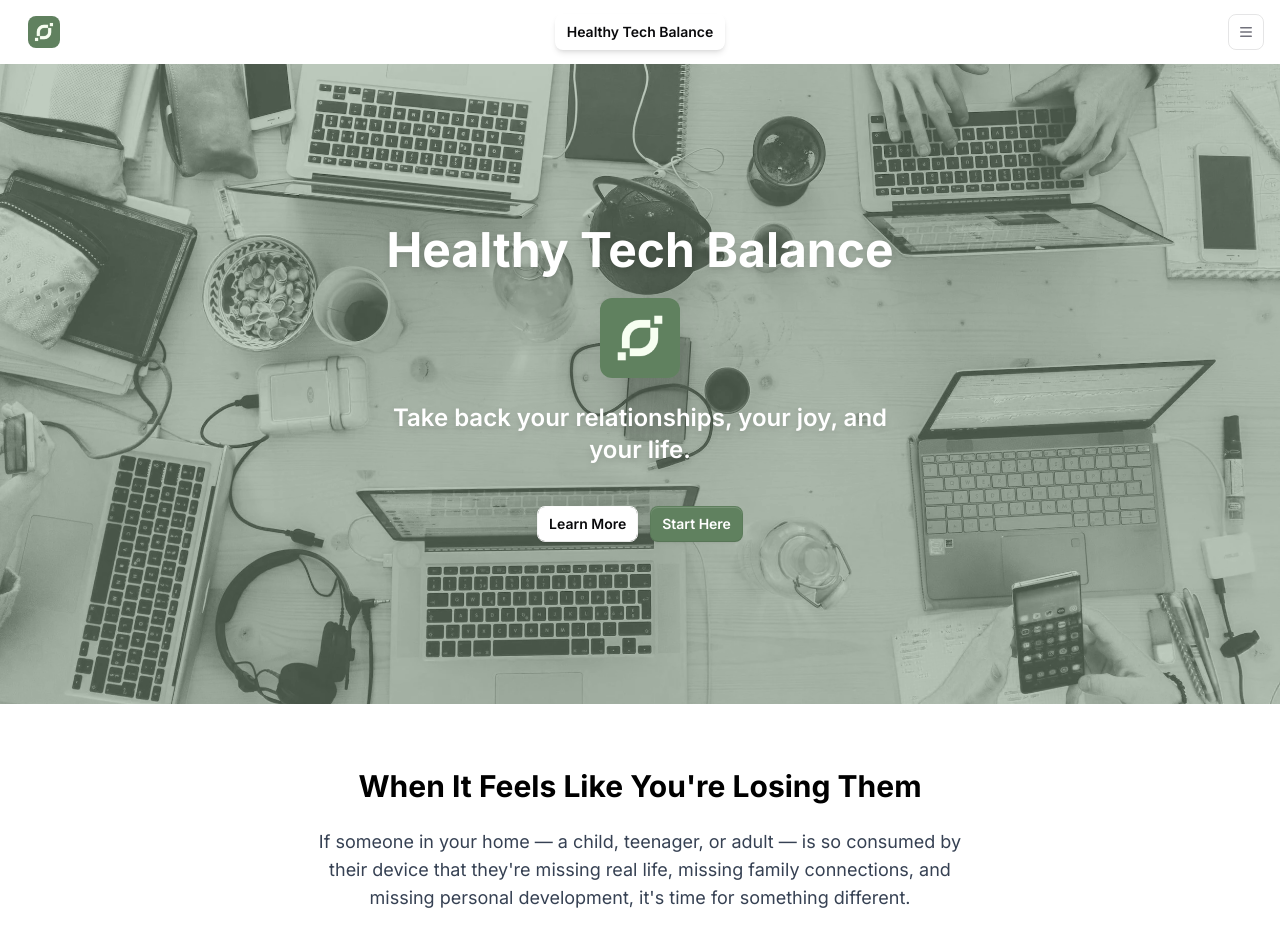
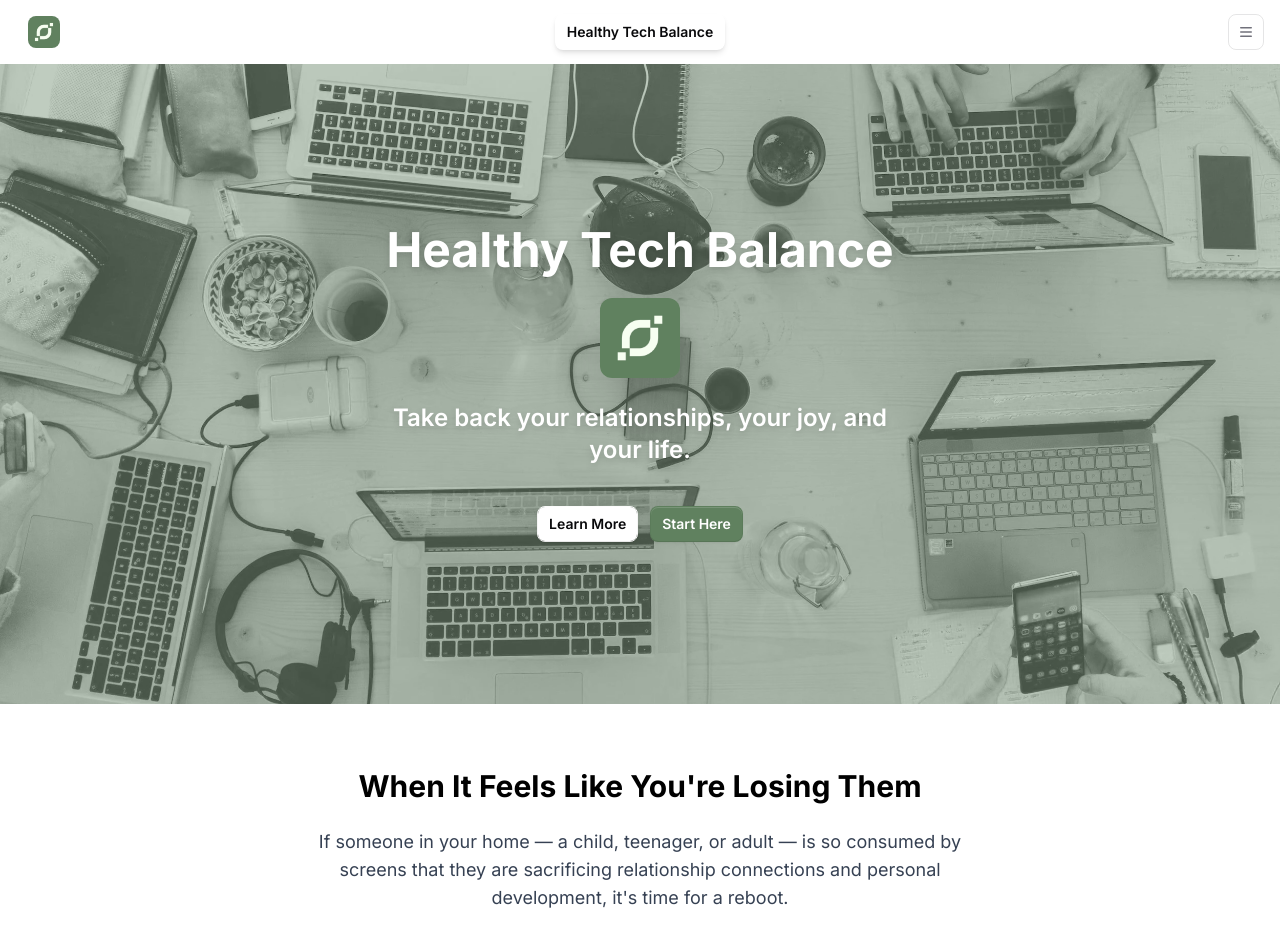
Before and after one commit to lukeludlow/healthy-tech-values, a React (Vite) app: page / in a window 1280 px wide. Shown: the top 940 px of the page. Built offline with nearby package versions, Linux system fonts and the light colour scheme.

Commit message:
update reboot description

```diff
--- a/src/pages/home/HomeSections.tsx
+++ b/src/pages/home/HomeSections.tsx
@@ -51,9 +51,9 @@ export default function HomeSections() {
                     </h2>
                     <p className="text-lg text-gray-700 mb-6">
                         If someone in your home — a child, teenager, or adult —
-                        is so consumed by their device that they're missing real
-                        life, missing family connections, and missing personal
-                        development, it's time for something different.
+                        is so consumed by screens that they are sacrificing
+                        relationship connections and personal development, it's
+                        time for a reboot.
                     </p>
                     <p className="text-lg text-gray-700 mb-8">
                         This isn't about tips and tricks. It's about tackling
```
